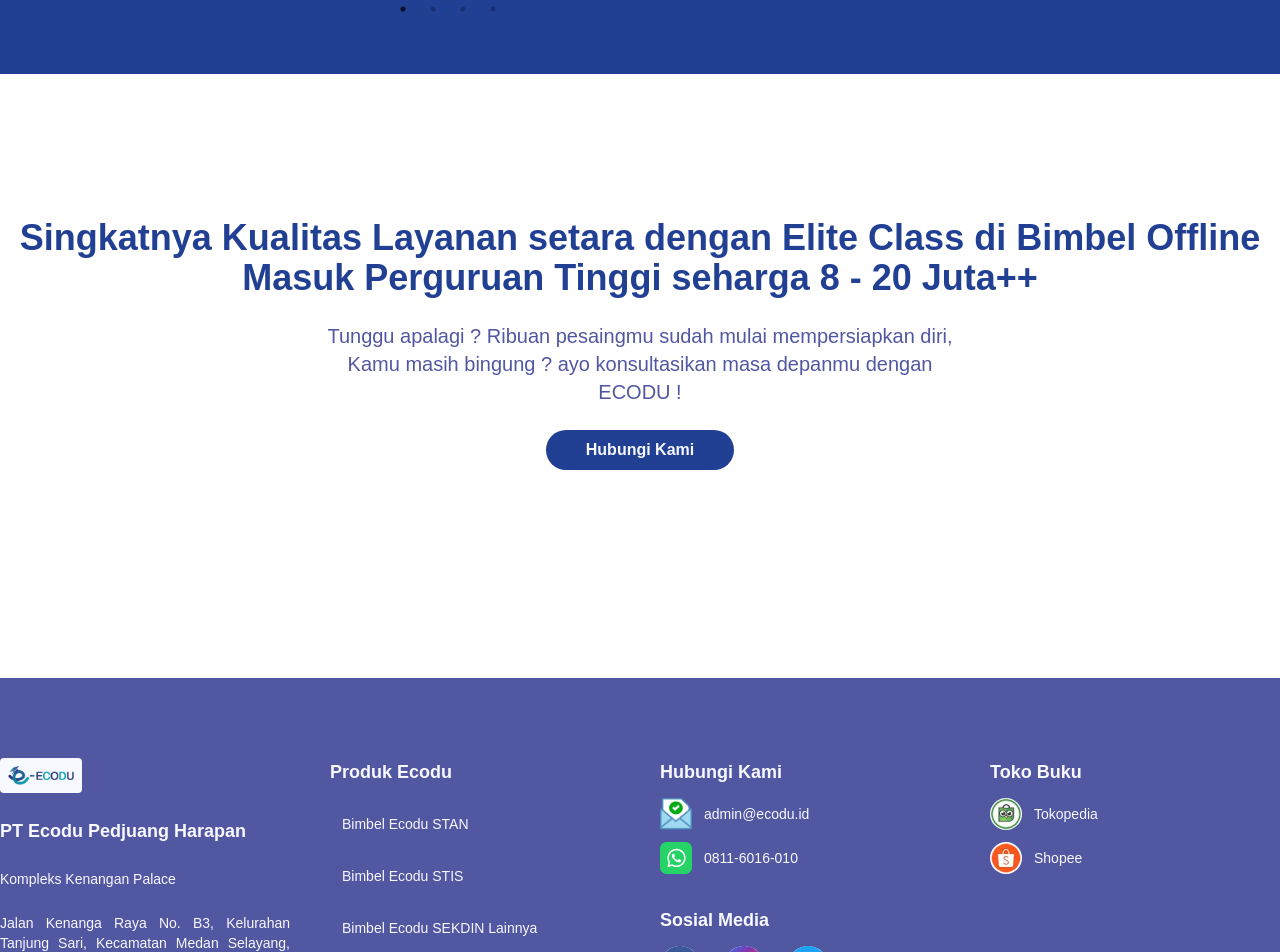
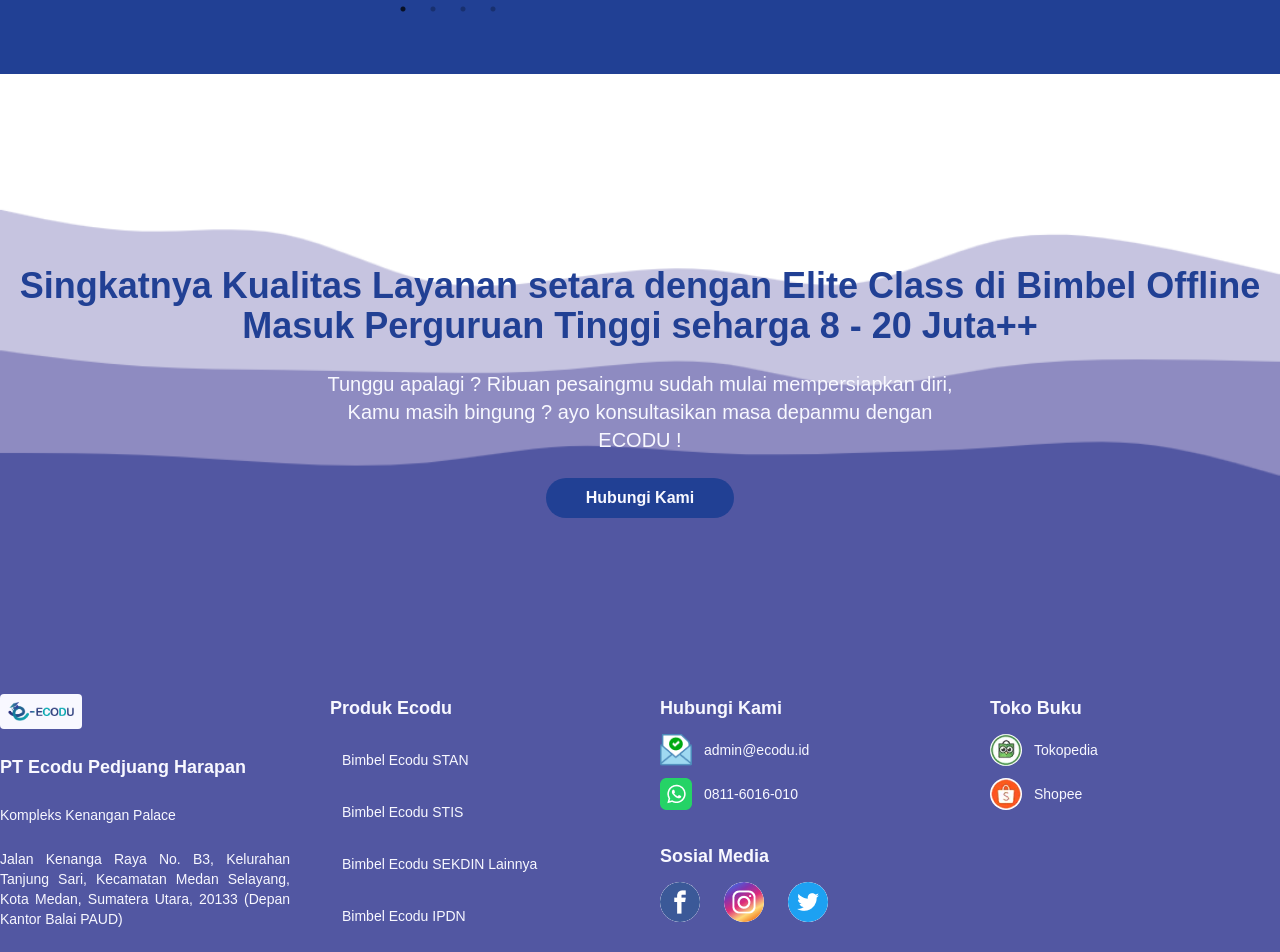
Before and after one commit to mtaufikbaskoro/ecodu-sublanding, a Next.js app: page / in a window 1280 px wide. Shown: the part 2480-3432 px from the top of the page. Built offline with nearby package versions, Linux system fonts and the light colour scheme.

Commit message:
color adjusted

```diff
--- a/pages/index.js
+++ b/pages/index.js
@@ -1,4 +1,5 @@
 import React, {useState, useEffect} from 'react'
+import Image from 'next/image';
 import Head from 'next/head'
 import Jumbotron from '../parts/Jumbotron'
 import Pricing from '../parts/Pricing'
@@ -47,8 +48,11 @@
       <div className="my-16 py-20 bg-primary-color">
           <Testimonial />
       </div>
-      <Contact />
-      <div className="bg-additional-color-100 mt-32">
+      <div className='relative'>
+        <Contact />
+        <Image src="/assets/stacked-waves.png" layout='fill' className='bottom-0 z-[-10]' />
+      </div>
+      <div className="bg-additional-color-100 pt-24">
         <Footer />
       </div>
       <MobileMenu toggle={toggle} handleToggle={handleToggle} />
--- a/parts/Contact.js
+++ b/parts/Contact.js
@@ -2,7 +2,7 @@
 
 const Contact = () => {
     return(
-        <div className="xl:max-w-7xl md:max-w-2xl max-w-xs mx-auto py-20 flex flex-col justify-center items-center text-center">
+        <div className="xl:max-w-7xl md:max-w-2xl max-w-xs mx-auto pt-32 flex flex-col justify-center items-center text-center z-30">
             <motion.h2
                 initial={{opacity: 0, y:100}}
                 whileInView={{opacity: 1, y:0}}
@@ -16,7 +16,7 @@
                 whileInView={{opacity: 1, y:0}}
                 transition={{delay: 0.5}}
                 viewport={{once: true}}
-                className="mt-6 xl:w-[640px] text-additional-color-100 md:text-xl text-md">
+                className="mt-6 xl:w-[640px] text-additional-color-200 md:text-xl text-md">
                 Tunggu apalagi ? Ribuan pesaingmu sudah mulai mempersiapkan diri, Kamu masih bingung ? ayo konsultasikan masa depanmu dengan ECODU !
             </motion.p>
             <motion.a
--- a/parts/Footer.js
+++ b/parts/Footer.js
@@ -41,14 +41,14 @@
                 <div className="flex flex-col gap-3">
                     <h4 className="md:text-lg text-md font-bold">Sosial Media</h4>
                     <div className="flex gap-6">
-                        <a href="#" className="w-[40px] h-[40px] bg-[#fff] rounded-full">
-                            <Image src="/assets/facebook.png" width={40} height={40} alt="facebook" />
+                        <a href="#" className="w-[40px] h-[40px] rounded-full">
+                            <Image className="bg-[#fff] rounded-full" src="/assets/facebook.png" width={40} height={40} alt="facebook" />
                         </a>
-                        <a href="#" className="w-[40px] h-[40px] bg-[#fff] rounded-full">
-                            <Image src="/assets/instagram.png" width={40} height={40} alt="instagram" />
+                        <a href="#" className="w-[40px] h-[40px] rounded-full">
+                            <Image className="bg-[#fff] rounded-full" src="/assets/instagram.png" width={40} height={40} alt="instagram" />
                         </a>
-                        <a href="#" className="w-[40px] h-[40px] bg-[#fff] rounded-full">
-                            <Image src="/assets/twitter.png" width={40} height={40} alt="twitter" />
+                        <a href="#" className="w-[40px] h-[40px] rounded-full">
+                            <Image className="bg-[#fff] rounded-full" src="/assets/twitter.png" width={40} height={40} alt="twitter" />
                         </a>
                     </div>
                 </div>
--- a/parts/Pricing.js
+++ b/parts/Pricing.js
@@ -28,7 +28,7 @@
                 transition={{delay: 0.5}}
                 viewport={{once: true}}
                 className="my-16 text-center">
-                <a className="text-additional-color-200 text-xs lg:text-lg font-bold bg-primary-color cursor-pointer px-7 py-4 rounded-md hover:underline" href="#">Sudah punya paket belajar ? Klik disini !</a>
+                <a className="text-additional-color-200 text-xs lg:text-lg font-bold bg-additional-color-100 cursor-pointer px-7 py-4 rounded-md hover:underline" href="#">Sudah punya paket belajar ? Klik disini !</a>
             </motion.div>
         </div>
     )
```
Also changed, not shown: public/assets/stacked-waves.png (added).
